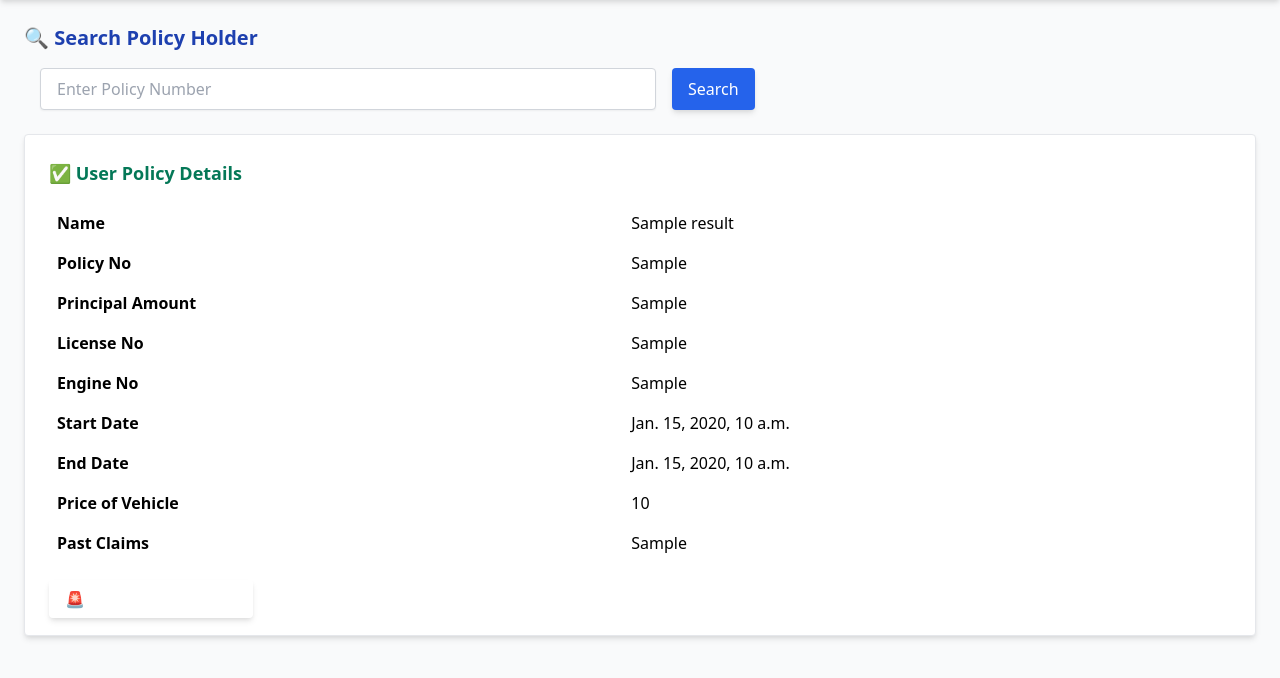
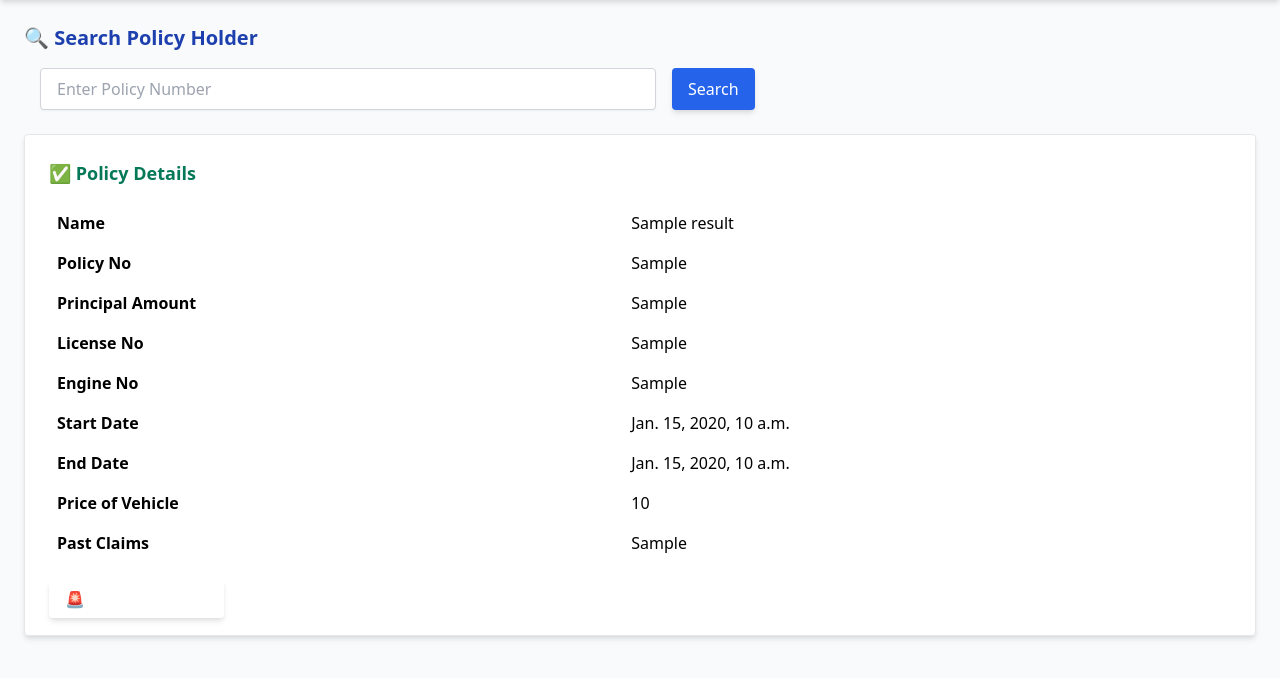
Before and after one commit to Gouthham/Automobile-Insurance-Fraud-Detection-, a Django app: template Fraud/myapp/templates/myapp/admin_dashboard.html in a window 1280 px wide. Shown: the part 64-742 px from the top of the page. Run offline with Django 5.2, Linux system fonts and the light colour scheme; the template is opened without the code that fills it: most values are stand-ins (such as "Sample title", 1, 10 or a date in 2020).

Commit message:
removed all

```diff
--- a/Fraud/myapp/templates/myapp/admin_dashboard.html
+++ b/Fraud/myapp/templates/myapp/admin_dashboard.html
@@ -16,7 +16,7 @@
 
 {% if result %}
     <div class="bg-white p-6 rounded shadow-md border">
-        <h3 class="text-lg font-semibold mb-4 text-green-700">✅ User Policy Details</h3>
+        <h3 class="text-lg font-semibold mb-4 text-green-700">✅ Policy Details</h3>
         <table class="table-auto w-full text-left">
             <tr><th class="p-2">Name</th><td>{{ result.Name }}</td></tr>
             <tr><th class="p-2">Policy No</th><td>{{ result.Policy_no }}</td></tr>
@@ -32,7 +32,7 @@
         <div class="mt-6">
             <a href="{% url 'fraud_form' result.Policy_no %}"
                class="bg-aqua-600 hover:bg-red-700 text-white px-4 py-2 rounded shadow-md transition">
-                🚨 Check for the Fraud
+                🚨 Check for Fraud
             </a>
         </div>
     </div>
```
